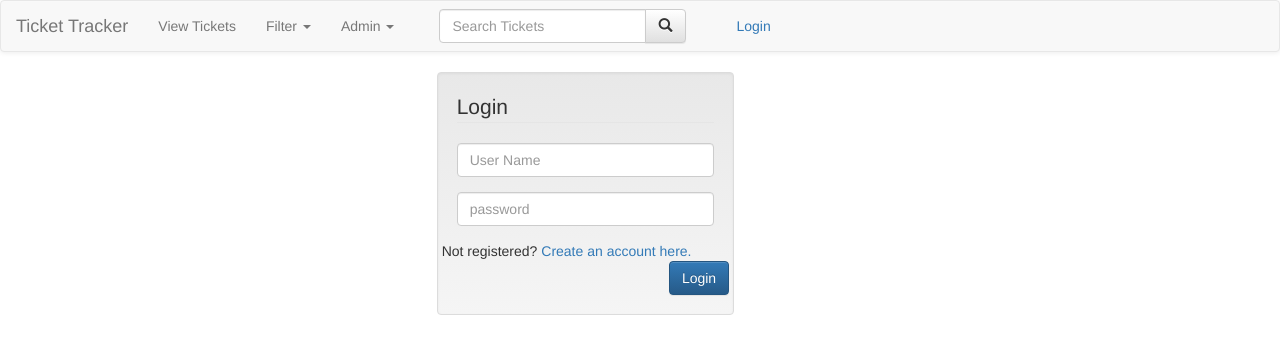
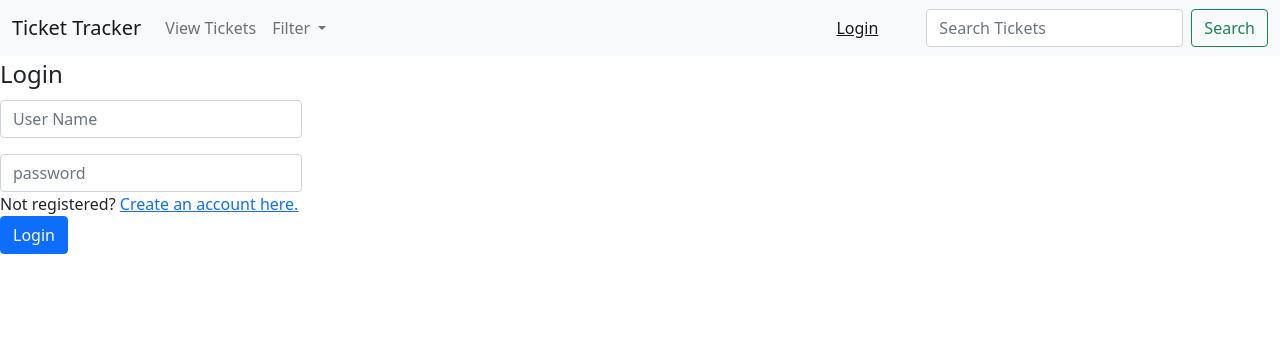
Before and after one commit to AdamCottrill/ticket_tracker, a Django app: page /accounts/login/ in a window 1280 px wide. Shown: the top 354 px of the page. Run offline with Django 3.2, Linux system fonts and the light colour scheme; parts of the project's set-up code (start-up, migrations or seed data) failed here and were passed over; some libraries are stand-ins or nearby versions.

Commit message:
Updated the base html template to use bootstrap5

```diff
--- a/tickets/templates/tickets/tickets_base.html
+++ b/tickets/templates/tickets/tickets_base.html
@@ -1,130 +1,130 @@
-<!DOCTYPE html PUBLIC "-//W3C//DTD XHTML Strict//EN"
-"http://www.w3.org/TR/xhtml1/DTD/xhtml1-strict.dtd">
-<html>
+<!doctype html>
+<html lang="en">
     <head>
-      <title>{% block title %}Ticket Tracker{% endblock %}</title>
+
+        <meta charset="utf-8">
+        <meta name="viewport" content="width=device-width, initial-scale=1">
+
+        <!-- Bootstrap CSS -->
+        <link href="https://cdn.jsdelivr.net/npm/bootstrap@5.0.2/dist/css/bootstrap.min.css" rel="stylesheet" integrity="sha384-EVSTQN3/azprG1Anm3QDgpJLIm9Nao0Yz1ztcQTwFspd3yD65VohhpuuCOmLASjC" crossorigin="anonymous">
 
 
-      <!-- Latest compiled and minified CSS -->
-      <link rel="stylesheet" href="https://maxcdn.bootstrapcdn.com/bootstrap/3.3.7/css/bootstrap.min.css" integrity="sha384-BVYiiSIFeK1dGmJRAkycuHAHRg32OmUcww7on3RYdg4Va+PmSTsz/K68vbdEjh4u" crossorigin="anonymous">
-
-      <!-- Optional theme -->
-      <link rel="stylesheet"
-      href="https://maxcdn.bootstrapcdn.com/bootstrap/3.3.7/css/bootstrap-theme.min.css"
-      integrity="sha384-rHyoN1iRsVXV4nD0JutlnGaslCJuC7uwjduW9SVrLvRYooPp2bWYgmgJQIXwl/Sp" crossorigin="anonymous">
-
+        <title>{% block title %}Ticket Tracker{% endblock %}</title>
 
         <link rel="stylesheet" href="{{ STATIC_URL }}css/stickyfooter.css">
 
         {% block extra_head %}
         {% endblock %}
 
+
     </head>
-
     <body>
 
-    <style type="text/css" media="screen">
-      .navbar-inverse .nav li.dropdown.open > .dropdown-toggle,
-      .navbar-inverse .nav li.dropdown.active > .dropdown-toggle,
-      .navbar-inverse .nav li.dropdown.open.active > .dropdown-toggle,
-      .navbar,
-      .navbar-inverse .navbar-inner {
-      filter: none;
-      background-image: none;
-      }
-    </style>
 
+        <nav class="navbar navbar-expand-lg navbar-light bg-light">
+            <div class="container-fluid">
+                <a class="navbar-brand" href="{% url 'tickets:ticket_list' %}">Ticket Tracker</a>
+                <button class="navbar-toggler" type="button" data-bs-toggle="collapse" data-bs-target="#navbarSupportedContent" aria-controls="navbarSupportedContent" aria-expanded="false" aria-label="Toggle navigation">
+                    <span class="navbar-toggler-icon"></span>
+                </button>
+                <div class="collapse navbar-collapse" id="navbarSupportedContent">
+                    <ul class="navbar-nav me-auto mb-2 mb-lg-0">
 
-    <header class="navbar navbar-default" role="navigation">
-      <!-- Brand and toggle get grouped for better mobile display -->
-      <div class="navbar-header">
-        <button type="button" class="navbar-toggle" data-toggle="collapse" data-target=".navbar-ex1-collapse">
-          <span class="sr-only">Toggle navigation</span>
-          <span class="icon-bar"></span>
-          <span class="icon-bar"></span>
-          <span class="icon-bar"></span>
-        </button>
-        <a class="navbar-brand" href="{% url 'tickets:ticket_list' %}">Ticket Tracker</a>
-      </div>
+                        <li class="nav-item">
+                            <a class="nav-link" href="{% url 'tickets:ticket_list' %}" class="sel">View Tickets</a>
+                        </li>
 
-      <!-- Collect the nav links, forms, and other content for toggling -->
-      <div class="collapse navbar-collapse navbar-ex1-collapse">
-        <ul class="nav navbar-nav">
-          <li><a href="{% url 'tickets:ticket_list' %}" class="sel">View Tickets</a></li>
+                        <li class="nav-item">
+                            {% if user.is_authenticated %}
+                                <a class="nav-link" href="{% url 'tickets:new_ticket' %}">New Ticket</a>
+                            {% endif %}
+                        </li>
+
+                        <li class="nav-item dropdown">
+                            <a class="nav-link dropdown-toggle" href="#" id="navbarDropdown" role="button" data-bs-toggle="dropdown" aria-expanded="false">
+                                Filter
+                            </a>
+                            <ul class="dropdown-menu" aria-labelledby="navbarDropdown">
+                                <li><a class="dropdown-item" href="{% url 'tickets:ticket_list' %} ">All Tickets</a></li>
+                                {% if user.username %}
+                                    <li><a class="dropdown-item" href="{% url 'tickets:my_ticket_list' user.username%} ">My Tickets</a></li>
+                                {% endif %}
+                                <li><hr class="dropdown-divider"></li>
+                                <li><a class="dropdown-item" href="{% url 'tickets:open_tickets' %}">Open Tickets</a></li>
+                                <li><a class="dropdown-item" href="{% url 'tickets:closed_tickets' %}">Closed Tickets</a></li>
+                                <li><hr class="dropdown-divider"></li>
+                                <li><a class="dropdown-item" href="{% url 'tickets:bug_reports' %}">Bug Reports</a></li>
+                                <li><a class="dropdown-item" href="{% url 'tickets:feature_requests' %}">Feature Requests</a></li>
+                                <li><a class="dropdown-item" href="{% url 'tickets:tasks' %}">Tasks</a></li>
+                            </ul>
+                        </li>
+
+                        {% if user.is_authenticated %}
+                            <li class="nav-item dropdown">
+                                <a class="nav-link dropdown-toggle" href="#" id="navbarDropdown" role="button" data-bs-toggle="dropdown" aria-expanded="false">
+                                    Admin
+                                </a>
+                                <ul class="dropdown-menu" aria-labelledby="navbarDropdown">
+                                    <li>
+                                        <a class="dropdown-item" href="{% url 'tickets:ticket_list' %} ">
+                                            Change Password</a>
+                                    </li>
+
                                     {% if user.is_staff %}
-          <li><a href="{% url 'tickets:new_ticket' %}">New Ticket</a></li>
+                                        <li><a class="dropdown-item" href="{% url 'admin:index' %}">Django Admin</a></li>
                                     {% endif %}
-          <li class="dropdown">
-            <a href="#" class="dropdown-toggle" data-toggle="dropdown">Filter <b class="caret"></b></a>
-            <ul class="dropdown-menu">
-              <li><a href="{% url 'tickets:ticket_list' %}">All Tickets</a></li>
-              {% if user.username %}
-              <li><a href="{% url 'tickets:my_ticket_list' user.username %}">My Tickets</a></li>
+
+                                    {% if user.is_superuser %}
+                                        <li><a class="dropdown-item" href="{% url 'password_reset' %}">Reset Password</a></li>
                                     {% endif %}
-              <li class="divider"></li>
-              <li><a href="{% url 'tickets:open_tickets' %}">Open Tickets</a></li>
-              <li><a href="{% url 'tickets:closed_tickets' %}">Closed Tickets</a></li>
-              <li class="divider"></li>
-              <li><a href="{% url 'tickets:bug_reports' %}">Bug Reports</a></li>
-              <li><a href="{% url 'tickets:feature_requests' %}">Feature Requests</a></li>
-              <li><a href="{% url 'tickets:tasks' %}">Tasks</a></li>
+
                                 </ul>
 
                                 {% block navbar_other_apps %}
                                 {% endblock %}
+                            </li>
 
-          <li class="dropdown">
-            <a href="#" class="dropdown-toggle" data-toggle="dropdown">Admin <b class="caret"></b></a>
-            <ul class="dropdown-menu">
-              <li><a href="{% url 'password_change' %}">Change Password</a></li>
-              <li><a href="#">Add New Employee</a></li>
-              {% if user.is_staff %}
-              <li><a href="{% url 'admin:index' %}">Django Admin</a></li>
                         {% endif %}
 
-              {% if user.is_superuser %}
-              <li><a href="{% url 'password_reset' %}">Reset Password</a></li>
-              {% endif %}
+
 
                     </ul>
-          </li>
-          </li>
-        </ul>
-        <div class="col-sm-3">
-            <form class="navbar-form navbar-left" role="search" action={% url 'tickets:ticket_list' %}>
-              <div class="input-group">
-                <input type="text" class="form-control" required name="q" placeholder="Search Tickets">
-                  <div class="input-group-btn">
-                    <button class="btn btn-default" type="submit">
-                      <i class="glyphicon glyphicon-search"></i>
-                    </button>
-                  </div>
-                </div><!-- /input-group -->
-              </form>
-        </div>
                     {% if user.is_authenticated %}
-        <p class="navbar-text">Welcome
+                        <span class="navbar-text mx-5">
+                            Welcome
                             {% if user.first_name %}
                                 {{ user.first_name }}!
                             {% else %}
                                 {{ user.username }}!
-            {% endif %} </p>
-        <p class="navbar-text"><a href="{% url 'logout' %}?next=/ticket">Logout</a> </p>
+                            {% endif %}
+                        </span>
+                        <span class="navbar-text mx-5"><a href="{% url 'logout' %}?next=/tickets">Logout</a> </span>
                     {% else %}
-        <p class="navbar-text"><a href="{% url 'login' %}">Login</a> </p>
+                        <span class="navbar-text mx-5"><a href="{% url 'login' %}">Login</a> </span>
                     {% endif %}
-      </div><!-- /.navbar-collapse -->
-    </header>
+
+
+                    <form class="d-flex" role="search" action={% url 'tickets:ticket_list' %}>
+                        <input class="form-control me-2" required name="q" type="search" placeholder="Search Tickets" aria-label="Search">
+                        <button class="btn btn-outline-success" type="submit">Search</button>
+                    </form>
+
+                </div>
+            </div>
+        </nav>
 
 
         {% block content %}
         {% endblock%}
 
-    <script src="https://ajax.googleapis.com/ajax/libs/jquery/1.10.2/jquery.min.js"></script>
 
-    <!-- Latest compiled and minified JavaScript -->
-    <script src="https://maxcdn.bootstrapcdn.com/bootstrap/3.3.7/js/bootstrap.min.js" integrity="sha384-Tc5IQib027qvyjSMfHjOMaLkfuWVxZxUPnCJA7l2mCWNIpG9mGCD8wGNIcPD7Txa" crossorigin="anonymous"></script>
+        <!-- Optional JavaScript; choose one of the two! -->
 
+        <!-- Option 1: Bootstrap Bundle with Popper -->
+        <script src="https://cdn.jsdelivr.net/npm/bootstrap@5.0.2/dist/js/bootstrap.bundle.min.js" integrity="sha384-MrcW6ZMFYlzcLA8Nl+NtUVF0sA7MsXsP1UyJoMp4YLEuNSfAP+JcXn/tWtIaxVXM" crossorigin="anonymous"></script>
 
+        {% block extra_scripts %}
+        {% endblock%}
     </body>
+
 </html>
```
Also changed, not shown: tickets/templates/tickets/ticket_list.html (+4 -4 lines). Lines whose indentation alone changed are shown as unchanged.
